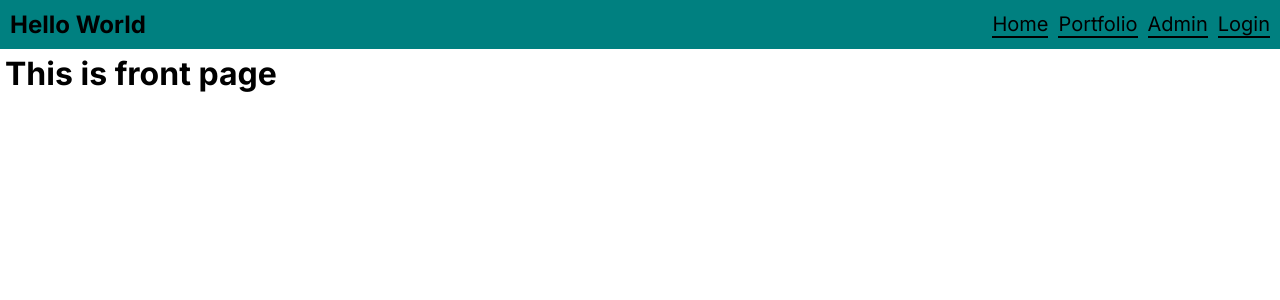
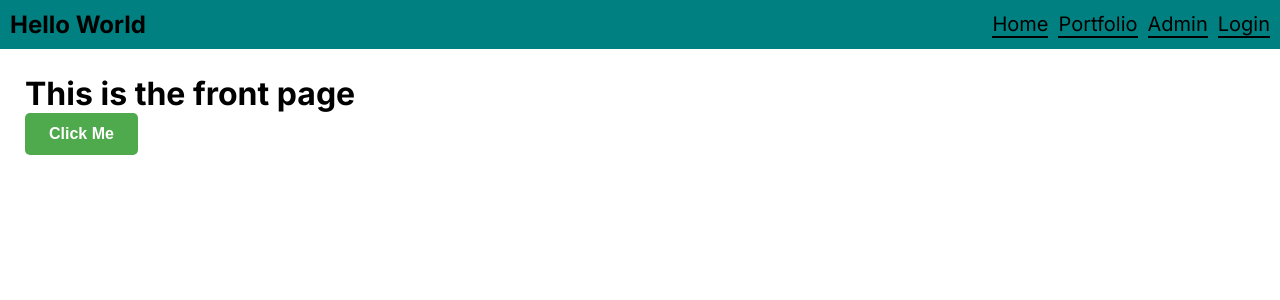
Before and after one commit to Zynalex9/Next-JS, a Next.js app in the folder firstapp/: page / in a window 1280 px wide. Shown: the top 300 px of the page. Built offline with nearby package versions, Linux system fonts and the light colour scheme.

Commit message:
Added Toast and Spinner

```diff
--- /dev/null
+++ b/firstapp/app/components/Toast.jsx
@@ -0,0 +1,49 @@
+"use client";
+import React from "react";
+import { toast, ToastContainer } from "react-toastify";
+import "react-toastify/dist/ReactToastify.css";
+
+const Toast = () => {
+  const notify = () =>
+    toast("Wow, you can click!", {
+      position: "top-right",
+      autoClose: 3000,
+      hideProgressBar: false,
+      closeOnClick: true,
+      pauseOnHover: true,
+      draggable: true,
+      progress: undefined,
+      style: {
+        backgroundColor: "#333",
+        color: "#fff",
+        padding: "10px",
+        fontSize: "16px",
+      },
+    });
+
+  return (
+    <div>
+      <button
+        onClick={notify}
+        style={{
+          padding: "12px 24px",
+          backgroundColor: "#4fa94d",
+          color: "#fff",
+          border: "none",
+          borderRadius: "5px",
+          cursor: "pointer",
+          fontSize: "16px",
+          fontWeight: "bold",
+          transition: "background-color 0.3s",
+        }}
+        onMouseOver={(e) => e.currentTarget.style.backgroundColor = '#3e8e41'}
+        onMouseOut={(e) => e.currentTarget.style.backgroundColor = '#4fa94d'}
+      >
+        Click Me
+      </button>
+      <ToastContainer />
+    </div>
+  );
+};
+
+export default Toast;
--- a/firstapp/app/page.js
+++ b/firstapp/app/page.js
@@ -1,10 +1,10 @@
-import Image from "next/image";
-import styles from "./page.module.css";
-import Link from "next/link";
+import Toast from "./components/Toast";
+
 export default function Home() {
   return (
-    <>
-      <h1>This is front page</h1>
-    </>
+    <div style={{ padding: "20px" }}>
+      <h1>This is the front page</h1>
+      <Toast />
+    </div>
   );
 }
--- a/firstapp/package.json
+++ b/firstapp/package.json
@@ -9,9 +9,11 @@
     "lint": "next lint"
   },
   "dependencies": {
+    "next": "14.2.6",
     "react": "^18",
     "react-dom": "^18",
-    "next": "14.2.6"
+    "react-loader-spinner": "^6.1.6",
+    "react-toastify": "^10.0.5"
   },
   "devDependencies": {
     "eslint": "^8",
```
Also changed, not shown: firstapp/app/loading.jsx (added, +20 -0 lines), 1 other file (tests, documents, lock files or other folders).
